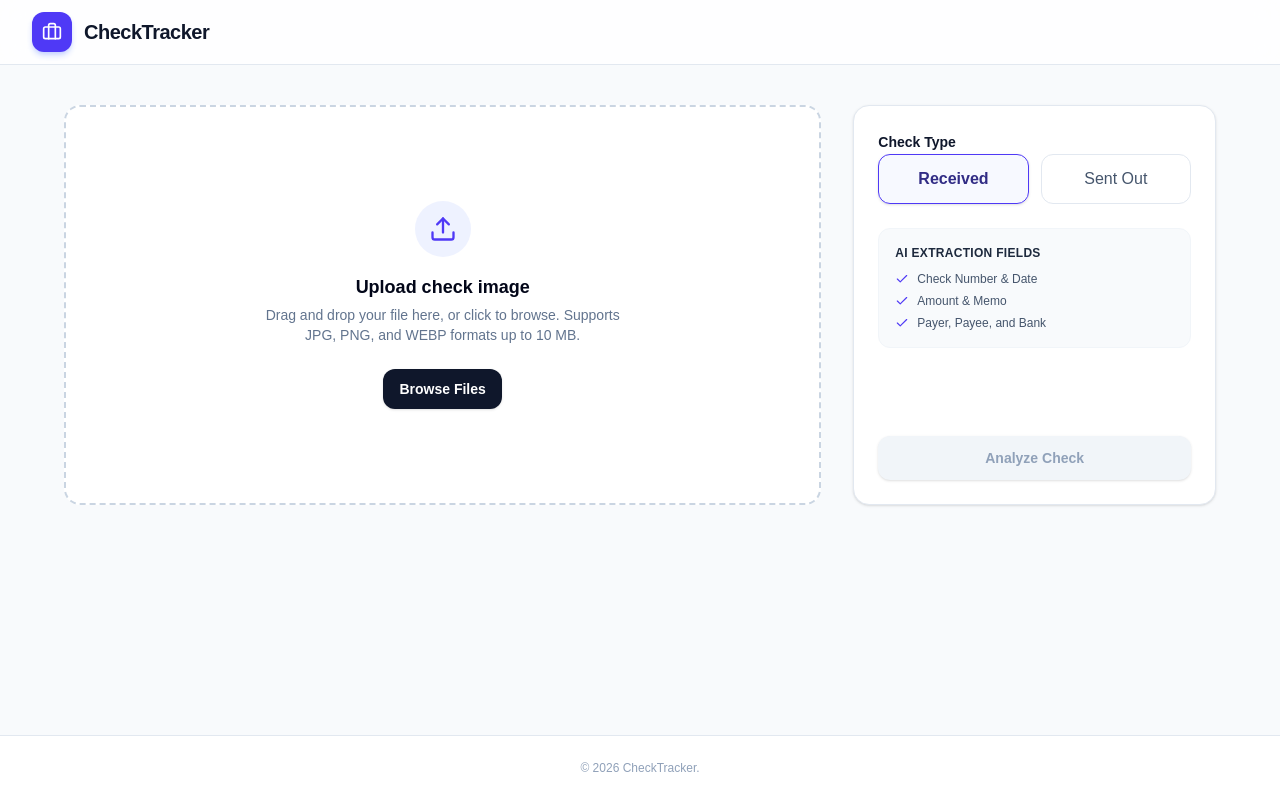
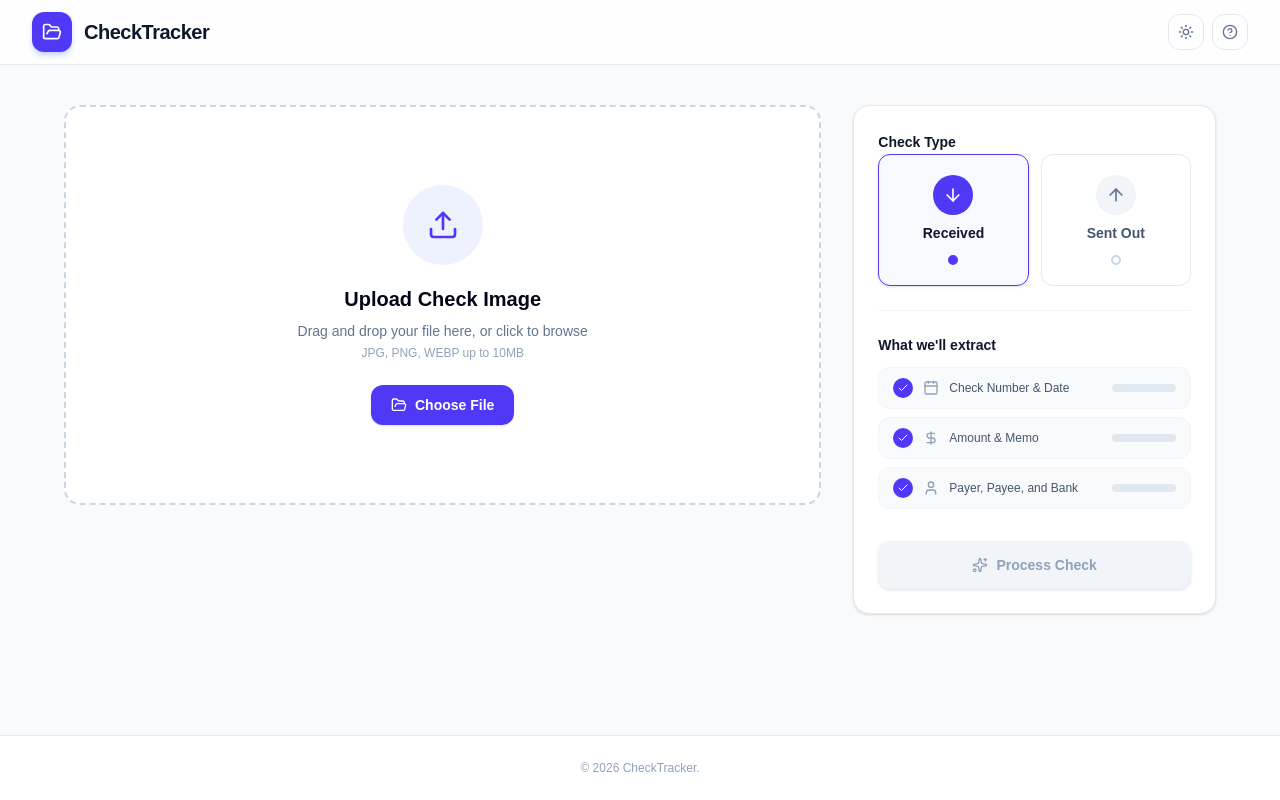
Before and after one commit to chu017/check-tracker, a Next.js app: page / in a window 1280 px wide. Built offline with nearby package versions, Linux system fonts and the light colour scheme.

Commit message:
feat: redesign upload UI and add Gemini retry handling

```diff
--- a/src/app/page.tsx
+++ b/src/app/page.tsx
@@ -10,12 +10,17 @@ import {
   Calendar,
   DollarSign,
   ArrowLeft,
+  ArrowDown,
+  ArrowUp,
   Building,
   User,
   Hash,
   Save,
   Check,
-  Briefcase
+  FolderOpen,
+  Sparkles,
+  Sun,
+  HelpCircle
 } from "lucide-react";
 
 interface ExtractedData {
@@ -200,11 +205,27 @@ export default function Home() {
         <div className="mx-auto flex max-w-7xl h-16 items-center justify-between px-4 sm:px-6 lg:px-8">
           <div className="flex items-center gap-3">
             <div className="flex h-10 w-10 items-center justify-center rounded-xl bg-indigo-600 text-white shadow-md shadow-indigo-200">
-              <Briefcase className="h-5 w-5" />
+              <FolderOpen className="h-5 w-5" />
             </div>
             <div>
               <h1 className="text-xl font-bold tracking-tight text-slate-900">CheckTracker</h1>
             </div>
+          </div>
+          <div className="flex items-center gap-2">
+            <button
+              type="button"
+              aria-label="Toggle theme"
+              className="flex h-9 w-9 items-center justify-center rounded-xl border border-slate-200 text-slate-500 hover:bg-slate-50 hover:text-slate-700 transition-colors"
+            >
+              <Sun className="h-4 w-4" />
+            </button>
+            <button
+              type="button"
+              aria-label="Help"
+              className="flex h-9 w-9 items-center justify-center rounded-xl border border-slate-200 text-slate-500 hover:bg-slate-50 hover:text-slate-700 transition-colors"
+            >
+              <HelpCircle className="h-4 w-4" />
+            </button>
           </div>
         </div>
       </header>
@@ -276,20 +297,21 @@ export default function Home() {
                     </div>
                   ) : (
                     <div className="flex flex-col items-center">
-                      <div className="mb-4 flex h-14 w-14 items-center justify-center rounded-full bg-indigo-50 text-indigo-600">
-                        <Upload className="h-7 w-7" />
+                      <div className="mb-5 flex h-20 w-20 items-center justify-center rounded-full bg-indigo-50 text-indigo-600">
+                        <Upload className="h-8 w-8" />
                       </div>
-                      <h3 className="text-lg font-bold text-slate-950">Upload check image</h3>
-                      <p className="mt-1 text-sm text-slate-500 max-w-sm">
-                        Drag and drop your file here, or click to browse.
-                        Supports JPG, PNG, and WEBP formats up to 10 MB.
+                      <h3 className="text-xl font-bold text-slate-950">Upload Check Image</h3>
+                      <p className="mt-2 text-sm text-slate-500 max-w-sm">
+                        Drag and drop your file here, or click to browse
                       </p>
+                      <p className="mt-1 text-xs text-slate-400">JPG, PNG, WEBP up to 10MB</p>
                       <button
                         type="button"
                         onClick={triggerFileSelect}
-                        className="mt-6 rounded-xl bg-slate-900 px-4 py-2.5 text-sm font-semibold text-white shadow-sm hover:bg-slate-800 transition-all active:scale-[0.98]"
+                        className="mt-6 flex items-center gap-2 rounded-xl bg-indigo-600 px-5 py-2.5 text-sm font-semibold text-white shadow-sm hover:bg-indigo-500 transition-all active:scale-[0.98]"
                       >
-                        Browse Files
+                        <FolderOpen className="h-4 w-4" />
+                        <span>Choose File</span>
                       </button>
                     </div>
                   )}
@@ -304,10 +326,10 @@ export default function Home() {
                     <label className="text-sm font-semibold text-slate-900">Check Type</label>
                     <div className="grid grid-cols-2 gap-3">
                       <label
-                        className={`flex cursor-pointer items-center justify-center gap-2 rounded-xl border p-3 text-center transition-all ${
+                        className={`relative flex cursor-pointer flex-col items-center gap-2 rounded-xl border p-5 text-center transition-all ${
                           checkType === "Received"
-                            ? "border-indigo-600 bg-indigo-50/50 text-indigo-900 font-semibold shadow-sm"
-                            : "border-slate-200 bg-white text-slate-600 hover:border-slate-300"
+                            ? "border-indigo-600 bg-indigo-50/50 shadow-sm"
+                            : "border-slate-200 bg-white hover:border-slate-300"
                         }`}
                       >
                         <input
@@ -318,14 +340,32 @@ export default function Home() {
                           onChange={() => setCheckType("Received")}
                           className="sr-only"
                         />
-                        <span>Received</span>
+                        <div
+                          className={`flex h-10 w-10 items-center justify-center rounded-full transition-colors ${
+                            checkType === "Received" ? "bg-indigo-600 text-white" : "bg-slate-100 text-slate-500"
+                          }`}
+                        >
+                          <ArrowDown className="h-5 w-5" />
+                        </div>
+                        <span
+                          className={`text-sm font-semibold ${
+                            checkType === "Received" ? "text-slate-900" : "text-slate-600"
+                          }`}
+                        >
+                          Received
+                        </span>
+                        <span
+                          className={`mt-1 h-2.5 w-2.5 rounded-full border-2 ${
+                            checkType === "Received" ? "border-indigo-600 bg-indigo-600" : "border-slate-300 bg-white"
+                          }`}
+                        />
                       </label>
 
                       <label
-                        className={`flex cursor-pointer items-center justify-center gap-2 rounded-xl border p-3 text-center transition-all ${
+                        className={`relative flex cursor-pointer flex-col items-center gap-2 rounded-xl border p-5 text-center transition-all ${
                           checkType === "Sent Out"
-                            ? "border-indigo-600 bg-indigo-50/50 text-indigo-900 font-semibold shadow-sm"
-                            : "border-slate-200 bg-white text-slate-600 hover:border-slate-300"
+                            ? "border-indigo-600 bg-indigo-50/50 shadow-sm"
+                            : "border-slate-200 bg-white hover:border-slate-300"
                         }`}
                       >
                         <input
@@ -336,28 +376,66 @@ export default function Home() {
                           onChange={() => setCheckType("Sent Out")}
                           className="sr-only"
                         />
-                        <span>Sent Out</span>
+                        <div
+                          className={`flex h-10 w-10 items-center justify-center rounded-full transition-colors ${
+                            checkType === "Sent Out" ? "bg-indigo-600 text-white" : "bg-slate-100 text-slate-500"
+                          }`}
+                        >
+                          <ArrowUp className="h-5 w-5" />
+                        </div>
+                        <span
+                          className={`text-sm font-semibold ${
+                            checkType === "Sent Out" ? "text-slate-900" : "text-slate-600"
+                          }`}
+                        >
+                          Sent Out
+                        </span>
+                        <span
+                          className={`mt-1 h-2.5 w-2.5 rounded-full border-2 ${
+                            checkType === "Sent Out" ? "border-indigo-600 bg-indigo-600" : "border-slate-300 bg-white"
+                          }`}
+                        />
                       </label>
                     </div>
                   </div>
 
+                  <div className="border-t border-slate-100" />
+
                   {/* Checklist Instructions */}
-                  <div className="rounded-xl bg-slate-50 p-4 border border-slate-100">
-                    <h4 className="text-xs font-bold text-slate-800 uppercase tracking-wide">AI Extraction Fields</h4>
-                    <ul className="mt-2.5 space-y-1.5 text-xs text-slate-600">
-                      <li className="flex items-center gap-2">
-                        <Check className="h-3.5 w-3.5 text-indigo-600 shrink-0" />
-                        Check Number & Date
-                      </li>
-                      <li className="flex items-center gap-2">
-                        <Check className="h-3.5 w-3.5 text-indigo-600 shrink-0" />
-                        Amount & Memo
-                      </li>
-                      <li className="flex items-center gap-2">
-                        <Check className="h-3.5 w-3.5 text-indigo-600 shrink-0" />
-                        Payer, Payee, and Bank
-                      </li>
-                    </ul>
+                  <div className="space-y-3">
+                    <h4 className="text-sm font-semibold text-slate-900">What we&apos;ll extract</h4>
+                    <div className="space-y-2">
+                      <div className="flex items-center justify-between gap-3 rounded-xl border border-slate-100 bg-slate-50 px-3.5 py-2.5">
+                        <div className="flex items-center gap-2.5 min-w-0">
+                          <span className="flex h-5 w-5 shrink-0 items-center justify-center rounded-full bg-indigo-600 text-white">
+                            <Check className="h-3 w-3" />
+                          </span>
+                          <Calendar className="h-4 w-4 text-slate-400 shrink-0" />
+                          <span className="text-xs font-medium text-slate-600 truncate">Check Number &amp; Date</span>
+                        </div>
+                        <span className="h-2 w-16 shrink-0 rounded-full bg-slate-200" />
+                      </div>
+                      <div className="flex items-center justify-between gap-3 rounded-xl border border-slate-100 bg-slate-50 px-3.5 py-2.5">
+                        <div className="flex items-center gap-2.5 min-w-0">
+                          <span className="flex h-5 w-5 shrink-0 items-center justify-center rounded-full bg-indigo-600 text-white">
+                            <Check className="h-3 w-3" />
+                          </span>
+                          <DollarSign className="h-4 w-4 text-slate-400 shrink-0" />
+                          <span className="text-xs font-medium text-slate-600 truncate">Amount &amp; Memo</span>
+                        </div>
+                        <span className="h-2 w-16 shrink-0 rounded-full bg-slate-200" />
+                      </div>
+                      <div className="flex items-center justify-between gap-3 rounded-xl border border-slate-100 bg-slate-50 px-3.5 py-2.5">
+                        <div className="flex items-center gap-2.5 min-w-0">
+                          <span className="flex h-5 w-5 shrink-0 items-center justify-center rounded-full bg-indigo-600 text-white">
+                            <Check className="h-3 w-3" />
+                          </span>
+                          <User className="h-4 w-4 text-slate-400 shrink-0" />
+                          <span className="text-xs font-medium text-slate-600 truncate">Payer, Payee, and Bank</span>
+                        </div>
+                        <span className="h-2 w-16 shrink-0 rounded-full bg-slate-200" />
+                      </div>
+                    </div>
                   </div>
                 </div>
 
@@ -366,13 +444,14 @@ export default function Home() {
                     type="button"
                     disabled={!file}
                     onClick={handleAnalyze}
-                    className={`w-full flex items-center justify-center gap-2 rounded-xl py-3 text-sm font-semibold shadow-sm transition-all duration-200 ${
+                    className={`w-full flex items-center justify-center gap-2 rounded-xl py-3.5 text-sm font-semibold shadow-sm transition-all duration-200 ${
                       file
                         ? "bg-indigo-600 text-white hover:bg-indigo-500 hover:shadow-indigo-100 active:scale-[0.98]"
                         : "bg-slate-100 text-slate-400 cursor-not-allowed"
                     }`}
                   >
-                    <span>Analyze Check</span>
+                    <Sparkles className="h-4 w-4" />
+                    <span>Process Check</span>
                   </button>
                 </div>
               </div>
```
Also changed, not shown: src/app/api/analyze-check/route.ts (+30 -6 lines).
